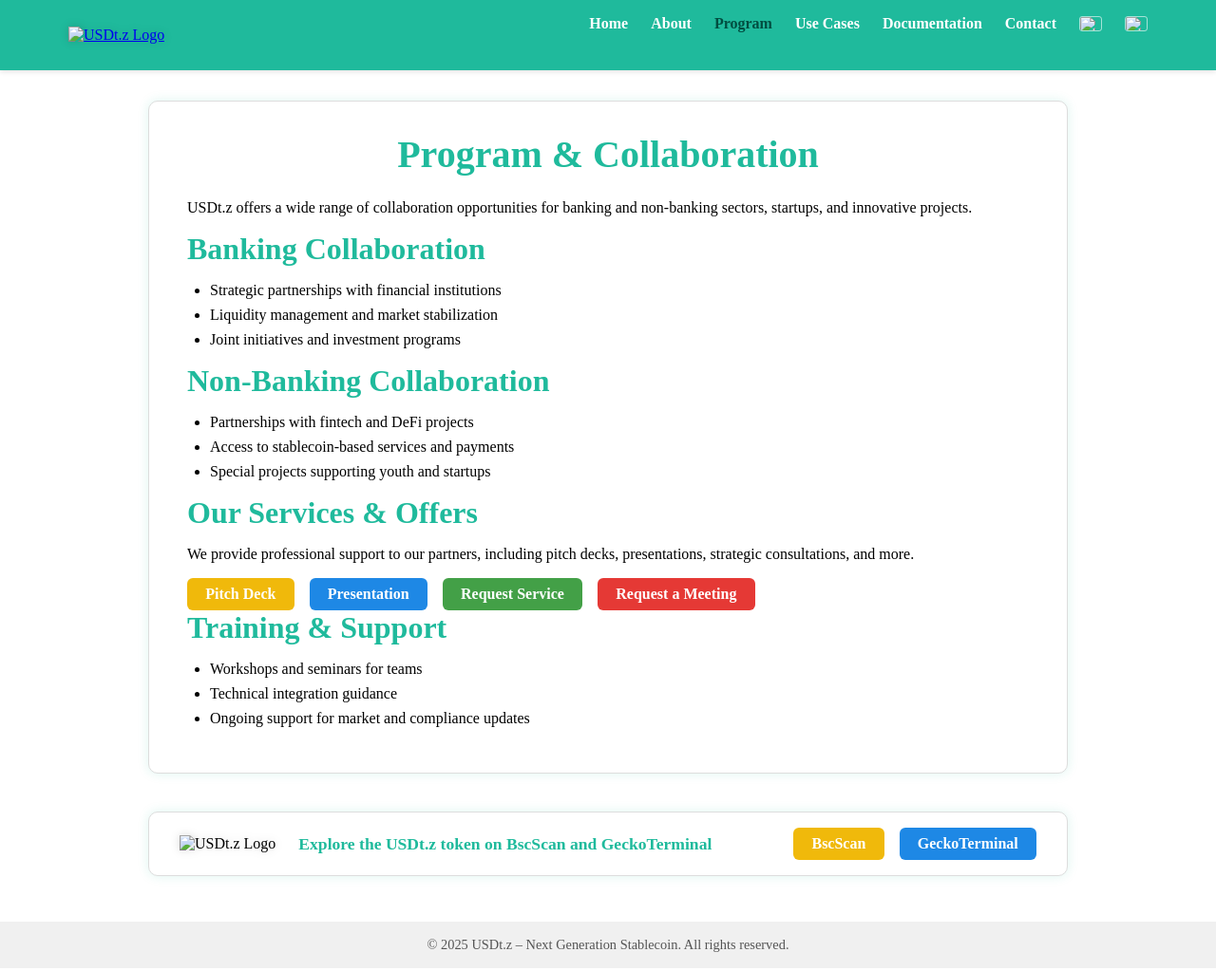
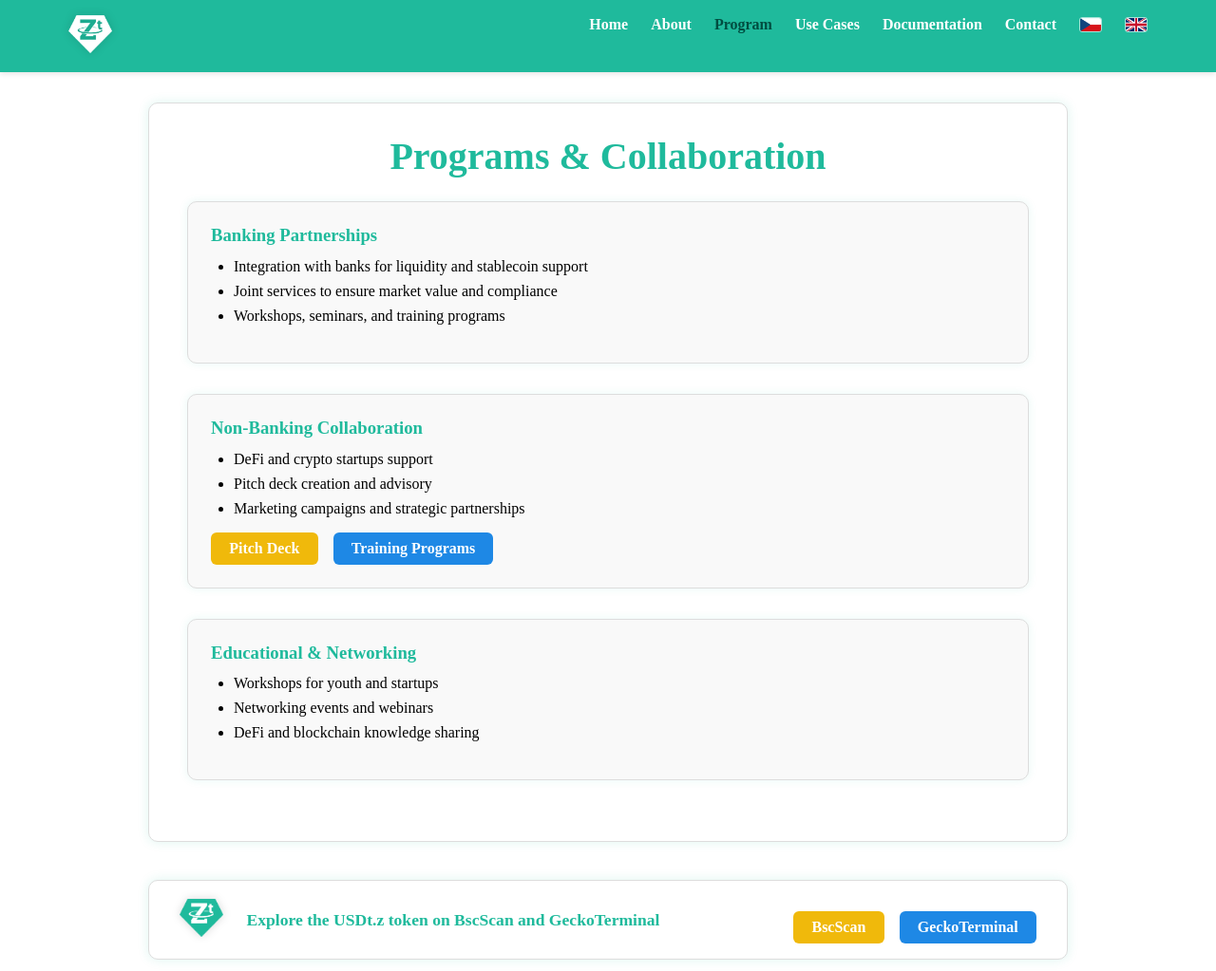
Before and after one commit to petrholoubek/USDTz-Premium, a plain HTML site: page pages/programs_en.html in a window 1280 px wide. Shown: the top 1023 px of the page at 95% size. Drawn offline with Linux system fonts and the light colour scheme.

Commit message:
Update programs_en.html
Signed-off-by: petrholoubek <sca.sca@centrum.cz>

```diff
--- a/pages/programs_en.html
+++ b/pages/programs_en.html
@@ -3,83 +3,74 @@
 <head>
  <meta charset="UTF-8" />
  <meta name="viewport" content="width=device-width, initial-scale=1" />
- <title>USDt.z Program & Collaboration – Next Generation Stablecoin</title>
+ <title>Programs & Collaboration – USDt.z Stablecoin</title>
  <style>
-   /* Reset */
    * { margin:0; padding:0; box-sizing:border-box; }
    #msg_body { font-family:'Segoe UI', Tahoma, Geneva, Verdana, sans-serif; background:#fff; color:#222; min-height:100vh; display:flex; flex-direction:column; }
-   header { background: rgb(31,186,156); box-shadow:0 2px 5px rgba(0,0,0,0.1); position: sticky; top:0; z-index:1100; }
+   header { background:rgb(31,186,156); box-shadow:0 2px 5px rgba(0,0,0,0.1); position:sticky; top:0; z-index:1100; }
    nav { max-width:1200px; margin:0 auto; padding:1rem 2rem; display:flex; justify-content:space-between; align-items:center; flex-wrap:wrap; }
-   .logo img { height:40px; cursor:pointer; filter: drop-shadow(0 0 5px rgba(0,0,0,0.15)); }
+   .logo img { height:40px; cursor:pointer; filter:drop-shadow(0 0 5px rgba(0,0,0,0.15)); }
    ul.menu { list-style:none; display:flex; gap:1.5rem; align-items:center; }
    ul.menu li a { color:white; font-weight:600; font-size:1rem; text-decoration:none; transition:color 0.3s ease; display:flex; align-items:center; gap:0.3rem; }
    ul.menu li a:hover, ul.menu li a.active { color:#004d40; font-weight:700; }
    img.flag { width:24px; height:16px; object-fit:cover; border-radius:3px; border:1px solid rgba(255,255,255,0.6); }
-   /* Hamburger - mobile */
    #menu-toggle { display:none; }
    label[for="menu-toggle"] { display:none; cursor:pointer; width:30px; height:25px; flex-direction:column; justify-content:space-between; }
    label[for="menu-toggle"] span { display:block; height:3px; background:white; border-radius:2px; }
-   @media (max-width:768px){
+   @media(max-width:768px) {
      label[for="menu-toggle"] { display:flex; }
-     ul.menu { display:none; flex-direction:column; width:100%; margin-top:1rem; gap:1rem; background: rgb(31,186,156); border-radius:8px; padding:1rem 2rem; }
+     ul.menu { display:none; flex-direction:column; width:100%; margin-top:1rem; gap:1rem; background:rgb(31,186,156); border-radius:8px; padding:1rem 2rem; }
      ul.menu li { width:100%; }
      ul.menu li a { display:block; width:100%; font-size:1.1rem; padding:0.5rem 0; }
      #menu-toggle:checked + label + ul.menu { display:flex; }
    }
    main { flex:1; max-width:1000px; margin:2rem auto 3rem; padding:0 1rem; }
-   section.content-box { background:#fff; border:1px solid #ddd; border-radius:10px; box-shadow:0 0 12px rgb(31 186 156 / 0.15); padding:2rem 2.5rem; margin-bottom:2.5rem; min-height:300px; }
-   h1,h2 { color: rgb(31,186,156); margin-bottom:1rem; }
+   section.content-box { background:#fff; border:1px solid #ddd; border-radius:10px; box-shadow:0 0 12px rgb(31 186 156 / 0.15); padding:2rem 2.5rem; margin-bottom:2.5rem; min-height:400px; }
+   h1,h2 { color:rgb(31,186,156); margin-bottom:1rem; }
    h1 { font-size:2.5rem; text-align:center; margin-bottom:1.5rem; }
    h2 { font-size:2rem; margin-bottom:1rem; }
    p { margin-bottom:1rem; font-size:1rem; }
    ul { margin-left:1.5rem; margin-bottom:1rem; }
    ul li { margin-bottom:0.5rem; font-size:1rem; }
-   .btn-group { display:flex; gap:1rem; margin-top:1rem; flex-wrap:wrap; }
-   .btn { padding:0.5rem 1.2rem; border-radius:6px; font-weight:700; text-decoration:none; display:inline-block; cursor:pointer; color:white; transition: background-color 0.3s ease; white-space:nowrap; }
-   .btn-pitch { background:#f0b90b; } .btn-pitch:hover { background:#d9a200; }
-   .btn-present { background:#1e88e5; } .btn-present:hover { background:#1669bb; }
-   .btn-request { background:#43a047; } .btn-request:hover { background:#2e7d32; }
-   .btn-meeting { background:#e53935; } .btn-meeting:hover { background:#b71c1c; }
-   /* Bottom box */
-   #bottom-box { max-width:1000px; margin:0 auto 2.5rem; background:#fff; border:1px solid #ddd; border-radius:10px; box-shadow:0 0 12px rgb(31 186 156 / 0.15); padding:1rem 2rem; display:flex; align-items:center; gap:1.5rem; justify-content:space-between; flex-wrap:wrap; }
-   #bottom-box .logo img { height:40px; flex-shrink:0; }
-   #bottom-box .text { flex:1; font-weight:600; color: rgb(31,186,156); font-size:1.1rem; }
-   #bottom-box .btn-group-bottom { display:flex; gap:1rem; flex-wrap:wrap; }
-   #bottom-box .btn-bsc { background-color:#f0b90b; } #bottom-box .btn-bsc:hover { background-color:#d9a200; }
-   #bottom-box .btn-gecko { background-color:#1e88e5; } #bottom-box .btn-gecko:hover { background-color:#1669bb; }
+   .frame { background:#f9f9f9; border:1px solid #ddd; border-radius:10px; padding:1.5rem; margin-bottom:2rem; box-shadow:0 0 10px rgb(31 186 156 / 0.1); }
+   .frame h3 { color:rgb(31,186,156); margin-bottom:0.8rem; }
+   .btn-group { display:flex; flex-wrap:wrap; gap:1rem; margin-top:1rem; }
+   .btn { padding:0.5rem 1.2rem; border-radius:6px; font-weight:700; text-decoration:none; display:inline-block; cursor:pointer; color:white; transition:background-color 0.3s ease; white-space:nowrap; }
+   .btn-pitch { background:#f0b90b; }
+   .btn-pitch:hover { background:#d9a200; }
+   .btn-training { background:#1e88e5; }
+   .btn-training:hover { background:#1669bb; }
+   #bottom-box { max-width:1000px; margin:0 auto 2.5rem; background:#fff; border:1px solid #ddd; border-radius:10px; box-shadow:0 0 12px rgb(31 186 156 / 0.15); padding:1rem 2rem; display:flex; align-items:center; gap:1.5rem; justify-content:space-between; }
+   #bottom-box .logo img { height:40px; }
+   #bottom-box .text { flex:1; font-weight:600; color:rgb(31,186,156); font-size:1.1rem; }
+   #bottom-box .btn-group a { color:white; }
    footer { text-align:center; padding:1rem 2rem; background:#f0f0f0; font-size:0.9rem; color:#555; }
-   @media (max-width:960px){ #bottom-box { flex-direction:column; gap:1rem; text-align:center; } #bottom-box .btn-group-bottom { justify-content:center; width:100%; } }
+   @media(max-width:960px) { #bottom-box { flex-direction:column; gap:1rem; text-align:center; } #bottom-box .btn-group { justify-content:center; width:100%; } }
  </style>
 </head>
 <body>
  <header>
    <nav>
      <a href="index_en.html" class="logo" aria-label="Go to homepage">
-       <img src="img/flags/logo-white.png" alt="USDt.z Logo" />
+       <img src="../img/flags/logo-white.png" alt="USDt.z Logo" />
      </a>
-
      <input type="checkbox" id="menu-toggle" />
-     <label for="menu-toggle" aria-label="Open menu">
-       <span></span>
-       <span></span>
-       <span></span>
-     </label>
-
+     <label for="menu-toggle" aria-label="Open menu"><span></span><span></span><span></span></label>
      <ul class="menu" role="menubar" aria-label="Main navigation">
-       <li role="none"><a href="index_en.html" role="menuitem">Home</a></li>
-       <li role="none"><a href="about_en.html" role="menuitem">About</a></li>
-       <li role="none"><a href="programs_en.html" role="menuitem" aria-current="page" class="active">Program</a></li>
-       <li role="none"><a href="usecases_en.html" role="menuitem">Use Cases</a></li>
-       <li role="none"><a href="docs_en.html" role="menuitem">Documentation</a></li>
-       <li role="none"><a href="contact_en.html" role="menuitem">Contact</a></li>
-       <li role="none">
+       <li><a href="index_en.html" role="menuitem">Home</a></li>
+       <li><a href="about_en.html" role="menuitem">About</a></li>
+       <li><a href="programs_en.html" role="menuitem" class="active" aria-current="page">Program</a></li>
+       <li><a href="usecases_en.html" role="menuitem">Use Cases</a></li>
+       <li><a href="docs_en.html" role="menuitem">Documentation</a></li>
+       <li><a href="contact_en.html" role="menuitem">Contact</a></li>
+       <li>
          <a href="index.html" title="Czech" role="menuitem" aria-label="Czech version">
-           <img src="img/flags/cz.png" alt="Czech flag" class="flag" />
+           <img src="../img/flags/cz.png" alt="Czech flag" class="flag" />
          </a>
        </li>
-       <li role="none">
+       <li>
          <a href="index_en.html" title="English" role="menuitem" aria-label="English version">
-           <img src="img/flags/en.png" alt="English flag" class="flag" />
+           <img src="../img/flags/en.png" alt="English flag" class="flag" />
          </a>
        </li>
      </ul>
@@ -88,49 +79,48 @@
 
  <main>
    <section class="content-box" role="main">
-     <h1>Program & Collaboration</h1>
-     <p>USDt.z offers a wide range of collaboration opportunities for banking and non-banking sectors, startups, and innovative projects.</p>
+     <h1>Programs & Collaboration</h1>
 
-     <h2>Banking Collaboration</h2>
+     <div class="frame">
+       <h3>Banking Partnerships</h3>
        <ul>
-       <li>Strategic partnerships with financial institutions</li>
-       <li>Liquidity management and market stabilization</li>
-       <li>Joint initiatives and investment programs</li>
+         <li>Integration with banks for liquidity and stablecoin support</li>
+         <li>Joint services to ensure market value and compliance</li>
+         <li>Workshops, seminars, and training programs</li>
        </ul>
+     </div>
 
-     <h2>Non-Banking Collaboration</h2>
+     <div class="frame">
+       <h3>Non-Banking Collaboration</h3>
        <ul>
-       <li>Partnerships with fintech and DeFi projects</li>
-       <li>Access to stablecoin-based services and payments</li>
-       <li>Special projects supporting youth and startups</li>
+         <li>DeFi and crypto startups support</li>
+         <li>Pitch deck creation and advisory</li>
+         <li>Marketing campaigns and strategic partnerships</li>
        </ul>
-
-     <h2>Our Services & Offers</h2>
-     <p>We provide professional support to our partners, including pitch decks, presentations, strategic consultations, and more.</p>
        <div class="btn-group">
          <a href="#" class="btn btn-pitch">Pitch Deck</a>
-       <a href="#" class="btn btn-present">Presentation</a>
-       <a href="#" class="btn btn-request">Request Service</a>
-       <a href="#" class="btn btn-meeting">Request a Meeting</a>
+         <a href="#" class="btn btn-training">Training Programs</a>
+       </div>
      </div>
 
-     <h2>Training & Support</h2>
+     <div class="frame">
+       <h3>Educational & Networking</h3>
        <ul>
-       <li>Workshops and seminars for teams</li>
-       <li>Technical integration guidance</li>
-       <li>Ongoing support for market and compliance updates</li>
+         <li>Workshops for youth and startups</li>
+         <li>Networking events and webinars</li>
+         <li>DeFi and blockchain knowledge sharing</li>
        </ul>
+     </div>
    </section>
-
 
    <section id="bottom-box" role="contentinfo" aria-label="Explore the USDt.z token">
      <div class="logo">
-       <img src="img/flags/logo.png" alt="USDt.z Logo" />
+       <img src="../img/flags/logo.png" alt="USDt.z Logo" />
      </div>
      <div class="text">Explore the USDt.z token on BscScan and GeckoTerminal</div>
-     <div class="btn-group-bottom">
-       <a href="https://bscscan.com/token/0x913ef7244bEd019b95Ec5321408eE4CE83E25c01" target="_blank" rel="noopener" class="btn btn-bsc">BscScan</a>
-       <a href="https://www.geckoterminal.com/bsc/pools/0x553b402b3d6f91ea2208c7df61a6d4aa96ccb6191787c20fedb7ae6c9823b280" target="_blank" rel="noopener" class="btn btn-gecko">GeckoTerminal</a>
+     <div class="btn-group">
+       <a href="https://bscscan.com/token/0x913ef7244bEd019b95Ec5321408eE4CE83E25c01" target="_blank" rel="noopener" class="btn btn-pitch">BscScan</a>
+       <a href="https://www.geckoterminal.com/bsc/pools/0x553b402b3d6f91ea2208c7df61a6d4aa96ccb6191787c20fedb7ae6c9823b280" target="_blank" rel="noopener" class="btn btn-training">GeckoTerminal</a>
      </div>
    </section>
  </main>
```
Lines whose indentation alone changed are shown as unchanged.
